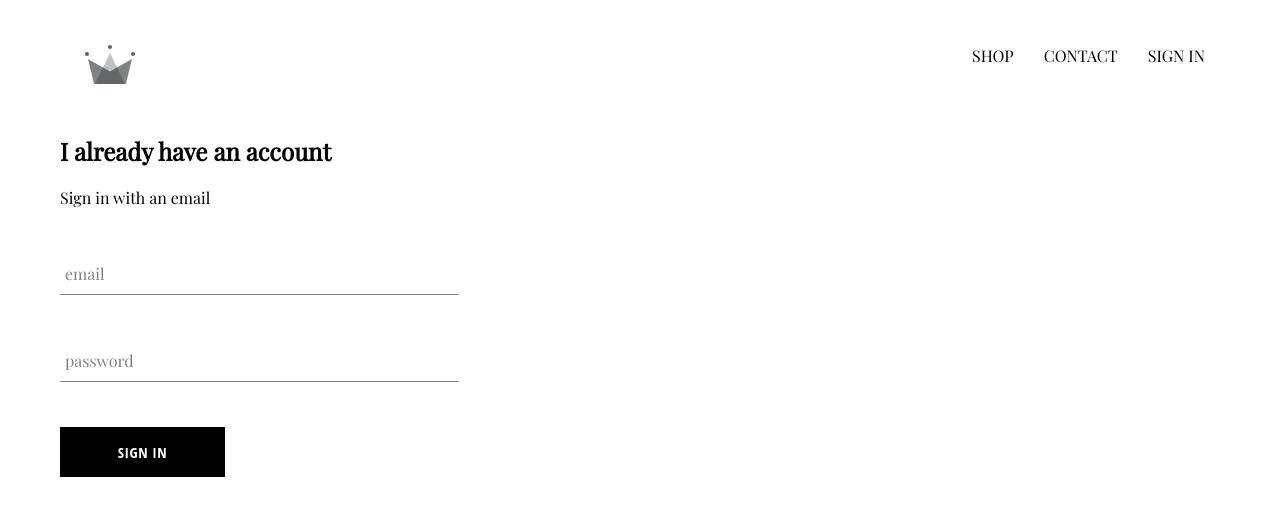
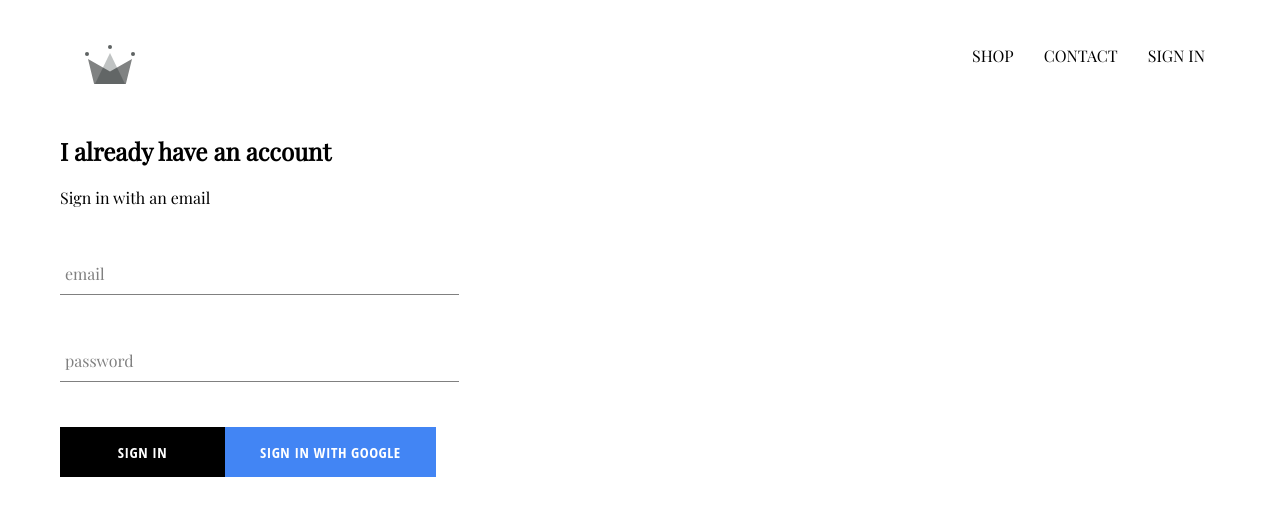
Before and after one commit to Dancunrandy/Clothing, a React (Create React App) app: page /Signin in a window 1280 px wide. Shown: the top 516 px of the page. Built offline with nearby package versions, Linux system fonts and the light colour scheme.

Commit message:
added signin with google button

```diff
--- a/src/components/signin/signin.component.jsx
+++ b/src/components/signin/signin.component.jsx
@@ -2,6 +2,7 @@
 import './signin.styles.scss';
 
 import CustomButton from "../custom-button/button.component";
+import { signInWithGoogle } from "../../firebase/firebase.utils";
 
 import FormInput from "../form-input/forminput.component";
 
@@ -45,7 +46,12 @@
                     handleChange={this.handleChange}
                     label='password'
                     required />
+                    <div className="buttons">
                     <CustomButton type= "submit">Sign In</CustomButton>
+                    <CustomButton onClick={signInWithGoogle} isGoogleSignIn >
+                        Sign In With Google
+                    </CustomButton>
+                    </div>
                 </form>
             </div>
         )
```
